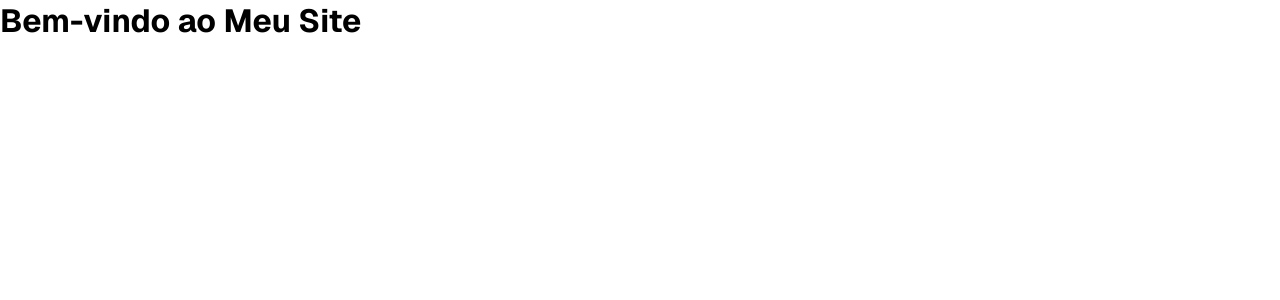
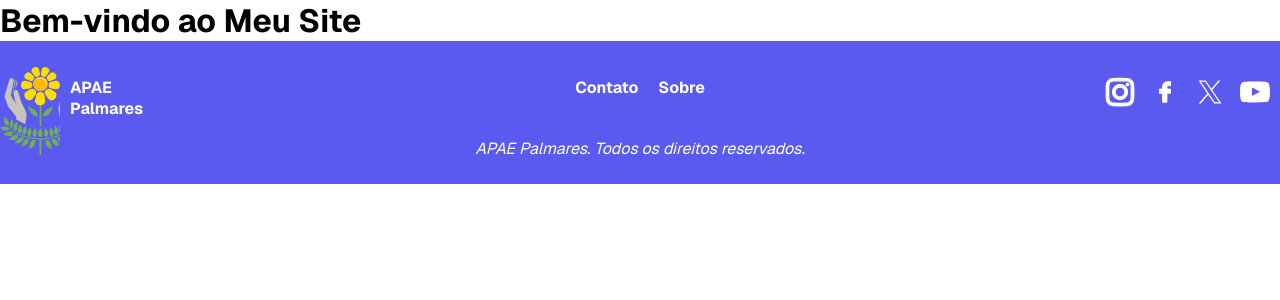
Before and after one commit to nadhon/APae, a Flask app: page / in a window 1280 px wide. Shown: the part 42-342 px from the top of the page. Run offline with Flask 2, Linux system fonts and the light colour scheme.

Commit message:
Realizei a estilização da pagina de erro 404 e criei o footer colocando para todas as paginas

```diff
--- a/static/css/base.css
+++ b/static/css/base.css
@@ -10,3 +10,61 @@
     --azul-primario: #5D5FEF;
 
 }
+
+footer {
+  background-color: #5A5AF1;
+  color: white;
+  padding: 25.50px 20px;
+  font-family: sans-serif;
+  position: relative;
+}
+
+.footer-container {
+  display: flex;
+  flex-direction: column;
+  align-items: center;
+  position: relative;
+  max-width: 1200px;
+  margin: 0 auto;
+}
+
+.imagem-apae {
+    width: 5%;
+    height: 11vh;
+    background-image: url(../img/icons/apae-logo.svg);
+    background-size: cover;
+    position: absolute;
+    left: -40px;
+}
+
+.nome-image-apae {
+    margin-top: 10px;
+    left: 70px;
+    position: absolute;
+}
+
+.icones-sociais {
+  position: absolute;
+  top: 10px;
+  right: -30px;
+  display: flex;
+  gap: 15px;
+}
+
+.central {
+  margin-top: 10px;
+  display: flex;
+  gap: 20px;
+}
+
+.central a {
+  color: white;
+  text-decoration: none;
+  font-weight: bold;
+}
+
+.épaia {
+  margin-top: 40px;
+  text-align: center;
+  font-style: italic;
+}
--- a/templates/base.html
+++ b/templates/base.html
@@ -35,6 +35,25 @@
     {% endif %}
   {% endwith %}
   {% block content %}{% endblock %}
+<footer>
+    <div class="footer-container">
+        <div class="imagem-apae"><h4 class="nome-image-apae">APAE Palmares</h4></div>
+
+        <div class="icones-sociais">
+            <a href="https://www.instagram.com/apaebrasil/"><img src="static/img/icons/instagram-svgrepo-com (1).svg" width="30"></a>
+            <a href="https://www.facebook.com/apaebrasil/"><img src="static/img/icons/facebook-svgrepo-com (1).svg" width="30"></a>
+            <a href="https://x.com/brasilfenapaes"><img src="static/img/icons/icons8-x.svg" width="30"></a>
+            <a href="https://www.youtube.com/@ApaeBrasilOficial/videos"><img src="static/img/icons/youtube-168-svgrepo-com.svg" width="30"></a>
+
+        </div>
+        <div class="central">
+            <a href="#" >Contato</a>
+            <a href="https://apaebrasil.org.br/conteudo/quem-somos" >Sobre</a>
+        </div>
+
+        <p class="épaia">APAE Palmares. Todos os direitos reservados.</p>
+    </div>
+</footer>
 </div>
 <script src="https://cdn.jsdelivr.net/npm/bootstrap@5.3.0/dist/js/bootstrap.bundle.min.js"></script>
 <script src="{{ url_for('static', filename='js/modals.js') }}"></script>
```
Also changed, not shown: static/css/404.css (+24 -7 lines), templates/404.html (+13 -15 lines), static/img/icons/facebook-svgrepo-com (1).svg (added), static/img/icons/icons8-x.svg (added), static/img/icons/instagram-svgrepo-com (1).svg (added), static/img/icons/youtube-168-svgrepo-com.svg (added).
